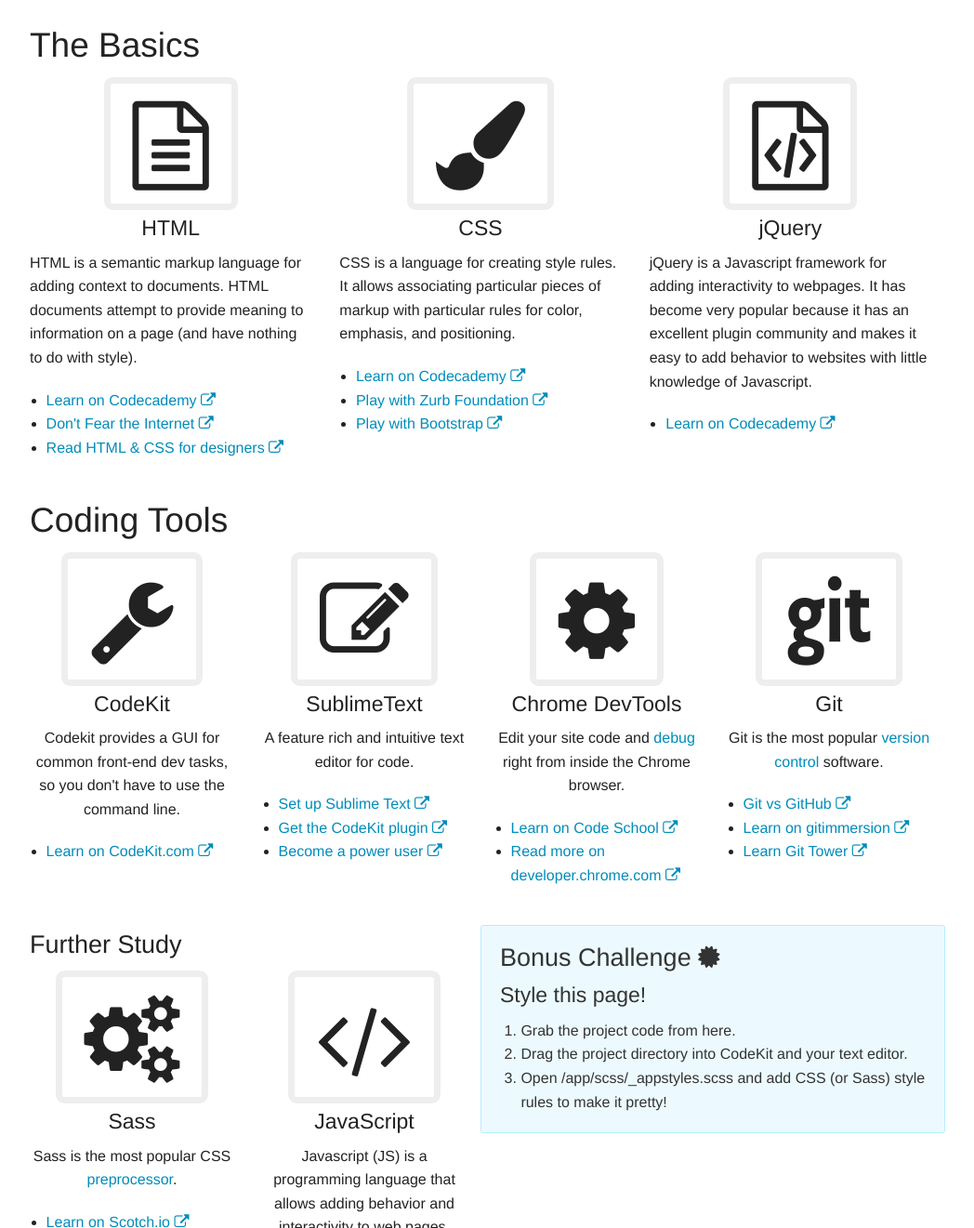
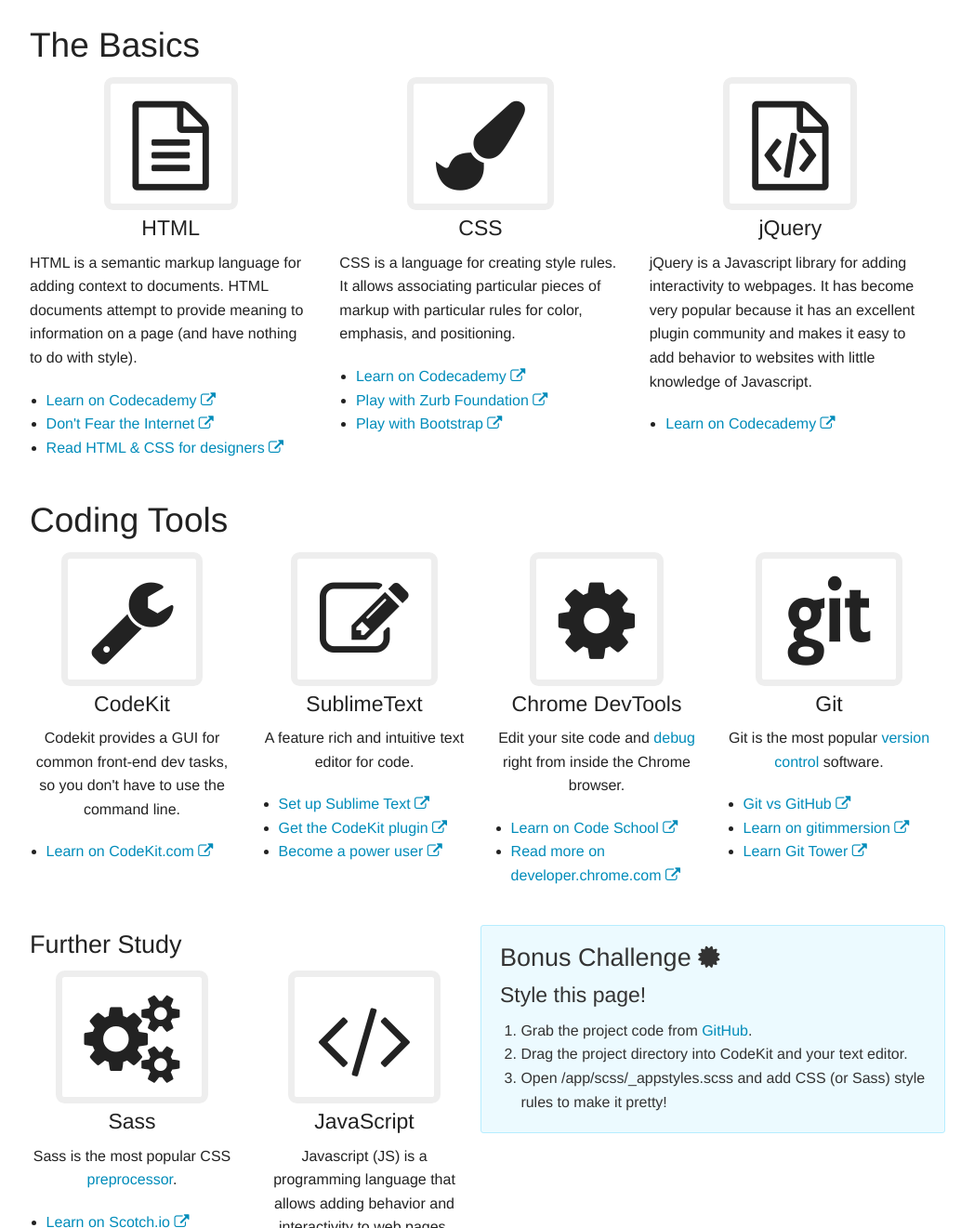
Before and after one commit to NegaMorgan/web-fundamentals, a website: page dist/index.html in a window 1280 px wide. Shown: the part 329-1650 px from the top of the page at 93% size, without its empty margins (123-1171 px from the left). Drawn offline with Linux system fonts and the light colour scheme; files that its build step writes are made by us from their sources.

Commit message:
publish new index

```diff
--- a/dist/index.html
+++ b/dist/index.html
@@ -57,7 +57,7 @@
         <div class="medium-4 large-4 column text-center">
           <i class="fa fa-file-code-o fa-border"></i>
           <h4>jQuery</h4>
-          <p class="text-left">jQuery is a Javascript framework for adding interactivity to webpages. It has become very popular because it has an excellent plugin community and makes it easy to add behavior to websites with little knowledge of Javascript.</p>
+          <p class="text-left">jQuery is a Javascript library for adding interactivity to webpages. It has become very popular because it has an excellent plugin community and makes it easy to add behavior to websites with little knowledge of Javascript.</p>
           <ul class="text-left">
             <li><a href="http://www.codecademy.com/en/tracks/jquery" target="_blank">Learn on Codecademy <i class="fa fa-external-link"></i></a></li>
           </ul>
@@ -142,7 +142,7 @@
             <h3>Bonus Challenge <i class="fa fa-certificate"></i></h3>
             <h4 class="subheader">Style this page!</h4>
               <ol>
-                <li>Grab the project code from here.</li>
+                <li>Grab the project code from <a href="https://github.pme.penton.com/PENTON/web-fundamentals">GitHub</a>.</li>
                 <li>Drag the project directory into CodeKit and your text editor.</li>
                 <li>Open /app/scss/_appstyles.scss and add CSS (or Sass) style rules to make it pretty!</li>
               </ol>
```
